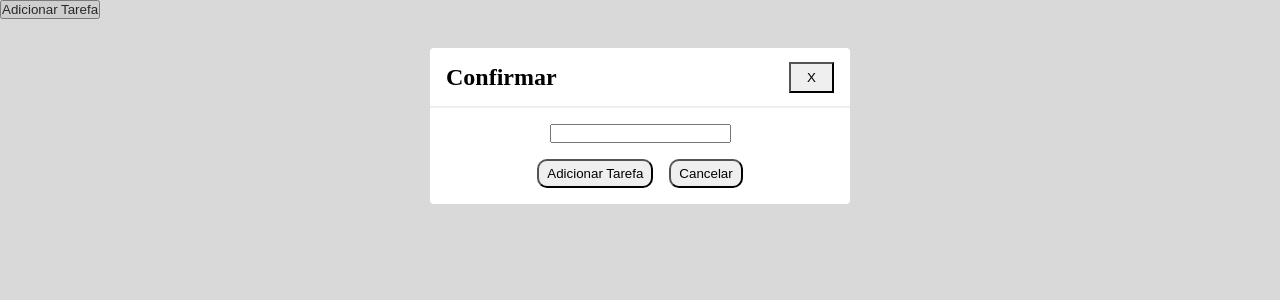
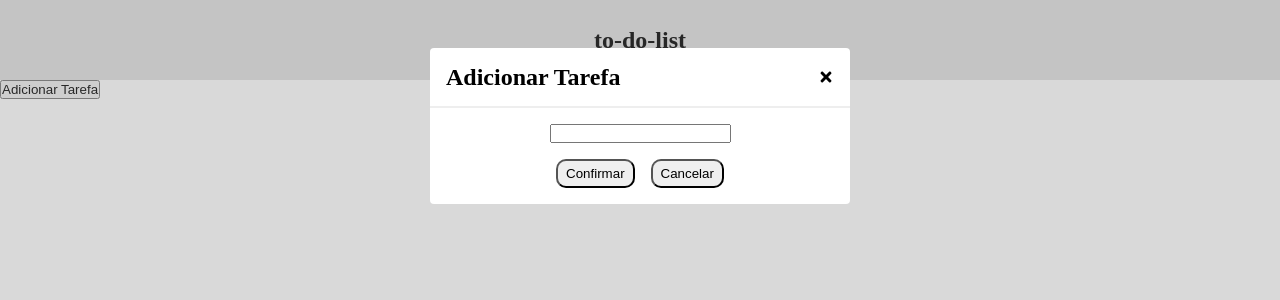
Before and after one commit to joao-hideki/to-do-list, a React (Vite) app: page / in a window 1280 px wide. Both pictures are taken after a click on the button "Adicionar Tarefa". Shown: the top 300 px of the page. Built offline with nearby package versions, Linux system fonts and the light colour scheme.

Commit message:
adicionando ícones na aplicação

```diff
--- a/package.json
+++ b/package.json
@@ -13,6 +13,7 @@
     "@types/uuid": "^8.3.4",
     "react": "^18.2.0",
     "react-dom": "^18.2.0",
+    "react-icons": "^4.6.0",
     "styled-components": "^5.3.6",
     "uuid": "^9.0.0"
   },
--- a/src/App.jsx
+++ b/src/App.jsx
@@ -3,13 +3,14 @@ import { useState, useContext, useEffect } from 'react';
 import {Modal} from './components/Modal/index';
 import { Context } from './context/Context';
 import { Task } from './components/Task/index';
+import { Navbar } from './components/Navbar/index';
+
 const App = () => {
   const [isOpenModal, setIsOpenModal] = useState(false);
 
-
-
   return (
     <div>
+      <Navbar/>
       <button onClick={() => setIsOpenModal(true)}>Adicionar Tarefa</button>
       <Task openModal={setIsOpenModal}/>
       {isOpenModal && <Modal close={() => setIsOpenModal(false)}/>}
--- a/src/components/Modal/index.jsx
+++ b/src/components/Modal/index.jsx
@@ -1,6 +1,7 @@
 import { Overlay, Box, Header, Content, Footer } from './style';
 import { useState, useContext, useEffect } from 'react';
 import { Context } from '../../context/Context';
+import {FaTimes} from 'react-icons/fa';
 
 
 
@@ -36,8 +37,8 @@ export const Modal = ({close, editing, editingTask}) => {
             <Overlay>
                 <Box>
                     <Header>
-                        <h2>Confirmar</h2>
-                        <button onClick={close}>X</button>
+                        <h2>{editing ? 'Editar Tarefa' : 'Adicionar Tarefa'}</h2>
+                        <FaTimes onClick={close}/>
                     </Header>
                     <Content>
                         <input
@@ -47,9 +48,7 @@ export const Modal = ({close, editing, editingTask}) => {
                         />
                     </Content>
                     <Footer>
-                        <button onClick={editing ? editTask : addTask}>
-                            {editing ? 'Editar' : 'Adicionar Tarefa'}
-                        </button>
+                        <button onClick={editing ? editTask : addTask}>Confirmar</button>
                         <button onClick={close}>Cancelar</button>
                     </Footer>
                 </Box>
--- /dev/null
+++ b/src/components/Navbar/index.jsx
@@ -0,0 +1,8 @@
+import {Container} from './style';
+
+export const Navbar = () => {
+
+    return(
+        <Container>to-do-list</Container>
+    );
+}
--- /dev/null
+++ b/src/components/Navbar/style.jsx
@@ -0,0 +1,12 @@
+import styled from "styled-components";
+
+export const Container = styled.div`
+    height: 10vh;
+    width: 100vw;
+    background-color: #e1e1e1;
+    display: flex;
+    align-items: center;
+    justify-content: center;
+    font-weight: bold;
+    font-size: 1.5rem;
+`;
--- a/src/components/Task/index.jsx
+++ b/src/components/Task/index.jsx
@@ -2,6 +2,7 @@ import {Container} from './style';
 import { useContext, useState } from 'react';
 import { Context } from '../../context/Context';
 import { Modal } from '../Modal/index';
+import {FaTrashAlt, FaEdit, FaCheck} from 'react-icons/fa';
 
 export const Task = () => {
     const [editTask, setEditTask] = useState(false);
@@ -28,21 +29,23 @@ export const Task = () => {
 
     return(
         <>
-            {taskList.map((item, index) => (
-                <>
-                    <Container key={item.id} done={item.done}>
-                        <div onClick={() => handleDoneTask(item.id)}>X</div>
-                        <h2>{item.task} -- {item.id}</h2>
-                        <button onClick={() => {
+            {taskList.map((item) => (
+                <div key={item.id}>
+                    <Container  done={item.done}>
+                        <div onClick={() => handleDoneTask(item.id)}>
+                            <FaCheck/>
+                        </div>
+                        <h2>{item.task}</h2>
+                        <FaEdit onClick={() => {
                             setEditTask(true);
                             setEditingTask(item);
-                            }}>Editar</button>
-                        <button onClick={() => handleDeleteTask(item.id)}>Deletar</button>
+                        }}/>
+                        <FaTrashAlt onClick={() => handleDeleteTask(item.id)}/>
                     </Container>
                     {editTask &&
                         <Modal close={() => setEditTask(false)} editing={editTask} editingTask={editingTask}/>
                     }
-                </>
+                </div>
             ))}
         </>
     );
--- a/src/reducers/taskList.jsx
+++ b/src/reducers/taskList.jsx
@@ -11,7 +11,6 @@ export const taskListReducer = (state, action) => {
                     task: action.payload.task,
                     done: false
                 });
-                console.log(state);
                 return newState;
             } else {
                 alert('preencha o campo');
```
Also changed, not shown: 1 other file (tests, documents, lock files or other folders).
